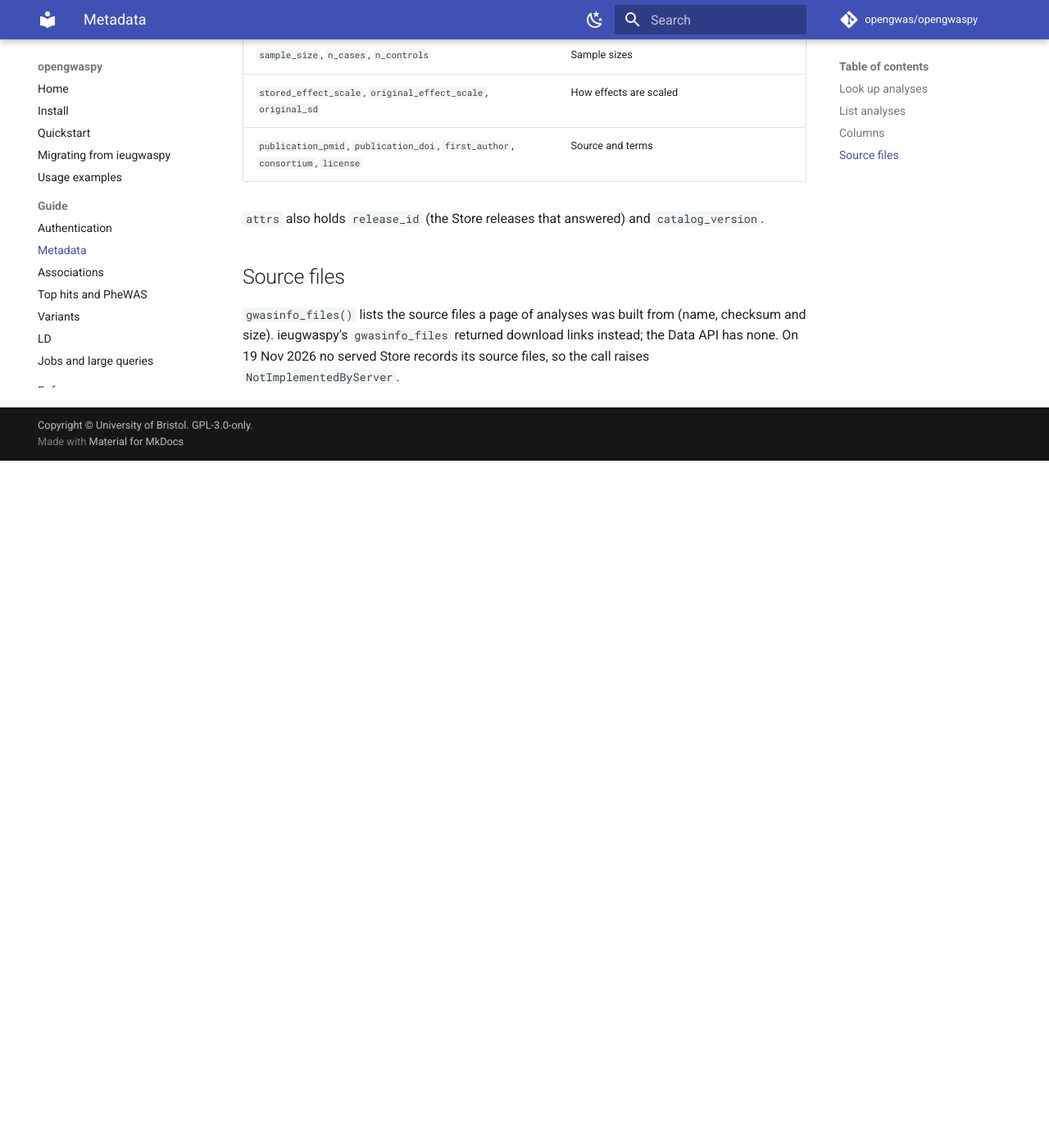
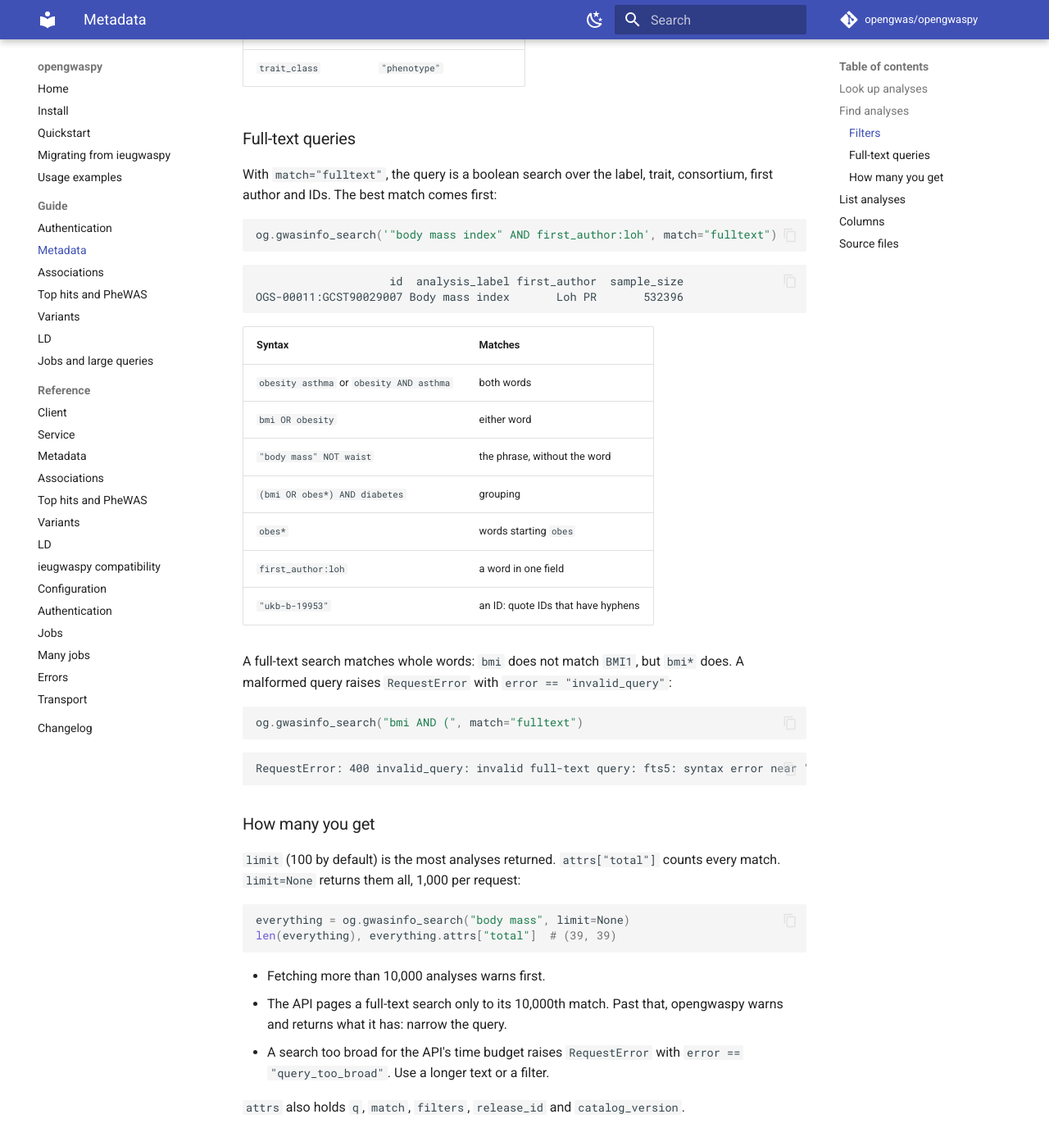
Before and after one commit to opengwas/opengwaspy, an MkDocs documentation site: the page built from docs/guide/metadata.md, in a window 1280 px wide and 1400 px high, scrolled down 1626 px. Shown: the whole window at 82% size. Built offline with MkDocs 1.6.1 and Material for MkDocs 9.7.7, drawn with Linux system fonts in a browser that asks for light colours; comment, search, counter and statistics services are not loaded; before the commit the page ends 2188 px from its top, so only the background shows below that; some of the changed text lies outside the part shown.

Commit message:
Document gwasinfo_search: guide, migration, quickstart, examples
Co-Authored-By: Claude Opus 5.5 <noreply@anthropic.com>

````diff
--- a/docs/guide/metadata.md
+++ b/docs/guide/metadata.md
@@ -1,6 +1,6 @@
 # Metadata
 
-`gwasinfo` tells you what each analysis is: its trait, ancestry, sample size, effect scale, source and licence. Metadata calls answer at once; they are not jobs.
+`gwasinfo` tells you what each analysis is: its trait, ancestry, sample size, effect scale, source and licence. `gwasinfo_search` finds analyses by what they measure. Metadata calls answer at once; they are not jobs.
 
 ## Look up analyses
 
@@ -35,6 +35,85 @@ Pass `strict=True` to raise `RequestError` instead.
 !!! note "OpenGWAS IDs"
     IDs from the old OpenGWAS API, such as `ieu-a-2`, are not Data API analysis IDs. How old IDs map to new ones is still being decided.
 
+## Find analyses
+
+`gwasinfo_search` finds analyses whose label contains some text, ignoring case:
+
+```python
+bmi = og.gwasinfo_search("body mass index", assigned_ancestry="EUR")
+bmi.attrs["total"]  # 26
+bmi[["id", "analysis_label", "sample_size"]].head(3)
+```
+
+```text
+                    id  analysis_label  sample_size
+  OGS-00011:GCST006802 Body mass index       119688
+OGS-00011:GCST90025994 Body mass index       457756
+OGS-00011:GCST90029007 Body mass index       532396
+```
+
+The text is literal: it has no wildcards. Rows come in label order, with the same columns as `gwasinfo`.
+
+### Filters
+
+Each filter keeps only the analyses whose field equals it exactly:
+
+| Filter | Example |
+|---|---|
+| `store_id` | `"OGS-00011"` |
+| `assigned_ancestry` | `"EUR"`, `"EAS"` |
+| `ancestry_category` | `"EUR"`, `"META"` |
+| `outcome_type` | `"binary"` or `"continuous"` |
+| `trait_class` | `"phenotype"` |
+
+### Full-text queries
+
+With `match="fulltext"`, the query is a boolean search over the label, trait, consortium, first author and IDs. The best match comes first:
+
+```python
+og.gwasinfo_search('"body mass index" AND first_author:loh', match="fulltext")
+```
+
+```text
+                    id  analysis_label first_author  sample_size
+OGS-00011:GCST90029007 Body mass index       Loh PR       532396
+```
+
+| Syntax | Matches |
+|---|---|
+| `obesity asthma` or `obesity AND asthma` | both words |
+| `bmi OR obesity` | either word |
+| `"body mass" NOT waist` | the phrase, without the word |
+| `(bmi OR obes*) AND diabetes` | grouping |
+| `obes*` | words starting `obes` |
+| `first_author:loh` | a word in one field |
+| `"ukb-b-19953"` | an ID: quote IDs that have hyphens |
+
+A full-text search matches whole words: `bmi` does not match `BMI1`, but `bmi*` does. A malformed query raises `RequestError` with `error == "invalid_query"`:
+
+```python
+og.gwasinfo_search("bmi AND (", match="fulltext")
+```
+
+```text
+RequestError: 400 invalid_query: invalid full-text query: fts5: syntax error near ""
+```
+
+### How many you get
+
+`limit` (100 by default) is the most analyses returned. `attrs["total"]` counts every match. `limit=None` returns them all, 1,000 per request:
+
+```python
+everything = og.gwasinfo_search("body mass", limit=None)
+len(everything), everything.attrs["total"]  # (39, 39)
+```
+
+- Fetching more than 10,000 analyses warns first.
+- The API pages a full-text search only to its 10,000th match. Past that, opengwaspy warns and returns what it has: narrow the query.
+- A search too broad for the API's time budget raises `RequestError` with `error == "query_too_broad"`. Use a longer text or a filter.
+
+`attrs` also holds `q`, `match`, `filters`, `release_id` and `catalog_version`.
+
 ## List analyses
 
 Without IDs, `gwasinfo` lists the served analyses, 1,000 per request:
@@ -51,7 +130,7 @@ OGS-00006:GCST90199622    Benzoate levels
 OGS-00006:GCST90199623 Maltotriose levels
 ```
 
-`page.attrs["total"]` is the number of analyses served: 38,152 on 19 Nov 2026. Listing all of them takes about 40 requests, and opengwaspy warns before it does.
+`page.attrs["total"]` is the number of analyses served: 38,152 on 19 Nov 2026. Listing all of them takes about 40 requests, and opengwaspy warns before it does. To find particular analyses, [search](#find-analyses) instead.
 
 ## Columns
 
````
Also changed, not shown: DEVLOG.md (+29 -0 lines), docs/changelog.md (+1 -0 lines), docs/examples.md (+11 -10 lines), docs/migrating.md (+6 -3 lines), docs/quickstart.md (+14 -0 lines), 1 other file.
